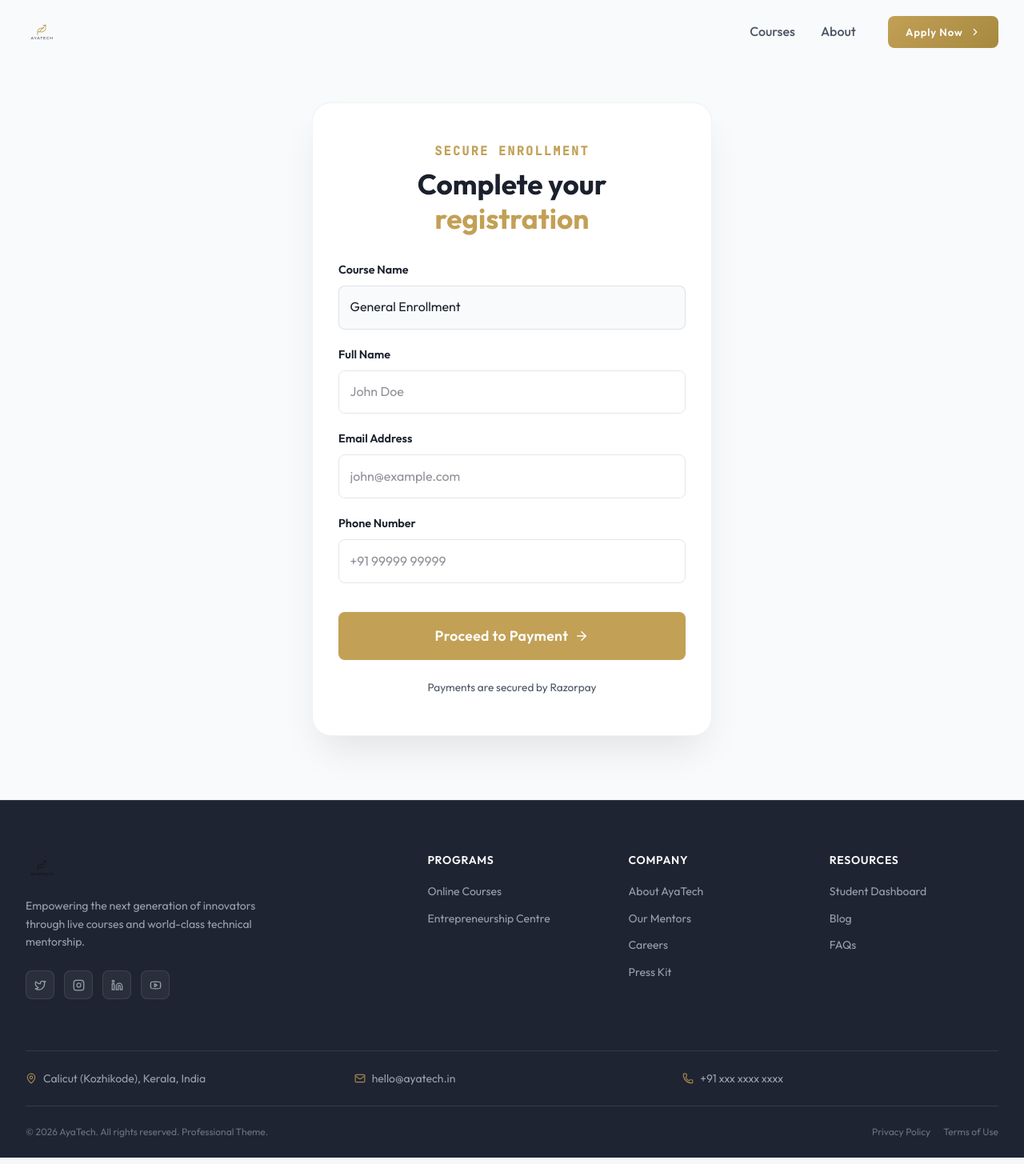
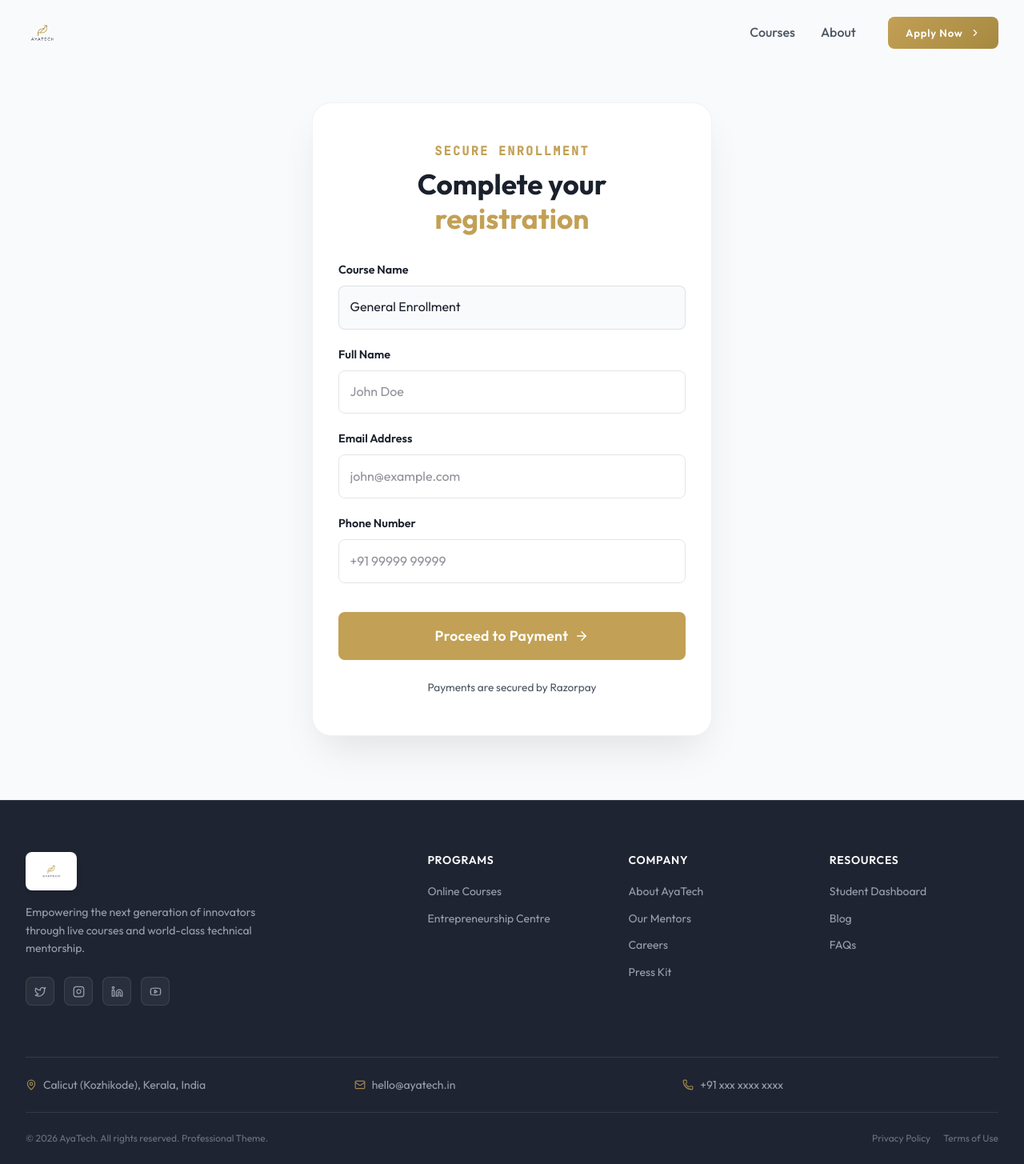
Before and after one commit to ITSXolved/ayatech-site, a Next.js app in the folder web/: page /apply in a window 1280 px wide. Shown: the whole page at 80% size. Built offline with nearby package versions, Linux system fonts and the light colour scheme.

Commit message:
fix: logo visibility and footer background

```diff
--- a/web/src/components/layout/Footer.tsx
+++ b/web/src/components/layout/Footer.tsx
@@ -40,15 +40,16 @@ export default function Footer() {
                 <div className="py-16 grid grid-cols-1 md:grid-cols-2 lg:grid-cols-5 gap-10">
                     {/* Brand */}
                     <div className="lg:col-span-2">
-                        <Link href="/" className="flex items-center gap-3 mb-4">
-                            <Image
-                                src="/logo_transparent.png"
-                                alt="AyaTech Logo"
-                                width={120}
-                                height={40}
-                                className="h-10 w-auto"
-                                style={{ mixBlendMode: 'multiply' }}
-                            />
+                        <Link href="/" className="flex items-center mb-4">
+                            <div style={{ background: '#FFFFFF', padding: '0.5rem 1rem', borderRadius: '8px', display: 'flex', alignItems: 'center', justifyContent: 'center', boxShadow: '0 4px 6px rgba(0,0,0,0.1)' }}>
+                                <Image
+                                    src="/logo_transparent.png"
+                                    alt="AyaTech Logo"
+                                    width={110}
+                                    height={36}
+                                    className="h-8 w-auto"
+                                />
+                            </div>
                         </Link>
                         <p className="text-gray-400 text-sm leading-relaxed mb-6 max-w-xs">
                             Empowering the next generation of innovators through live courses
--- a/web/src/components/layout/NavBar.tsx
+++ b/web/src/components/layout/NavBar.tsx
@@ -62,7 +62,7 @@ export default function NavBar() {
                             alt="AyaTech Logo"
                             width={120}
                             height={40}
-                            style={{ height: "40px", width: "auto", mixBlendMode: "multiply" }}
+                            style={{ height: "42px", width: "auto" }}
                         />
                     </Link>
 
```
Also changed, not shown: web/public/logo_transparent.png, 1 other file (tests, documents, lock files or other folders).
